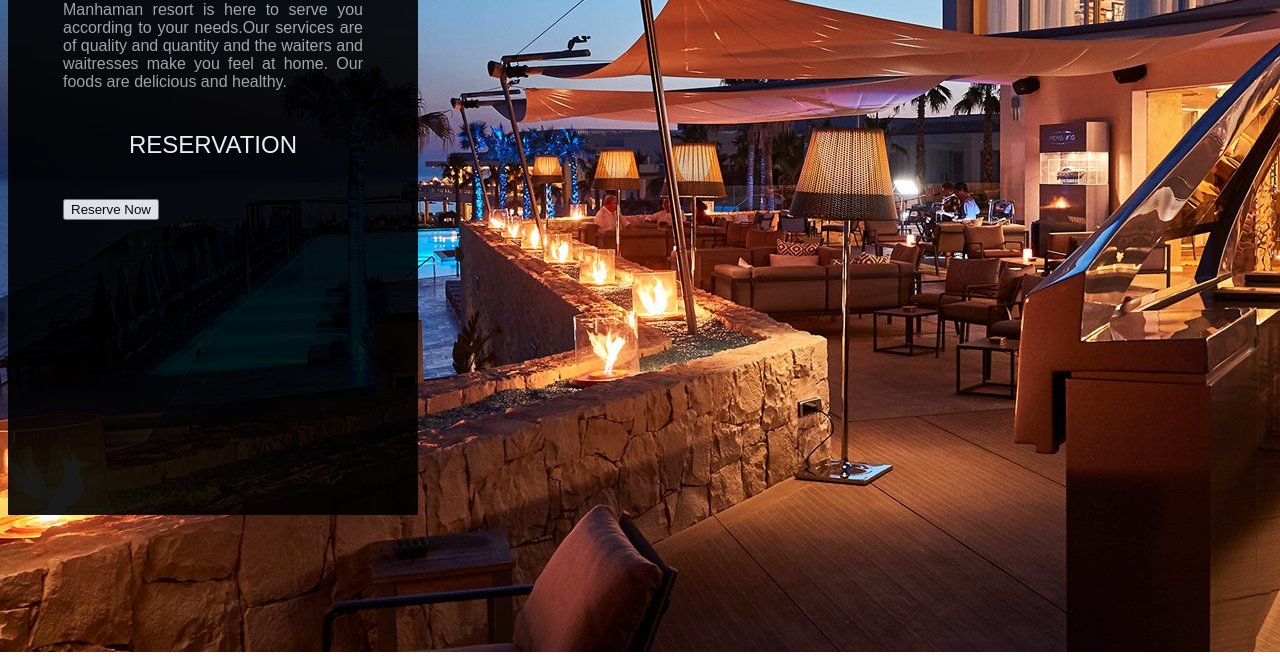
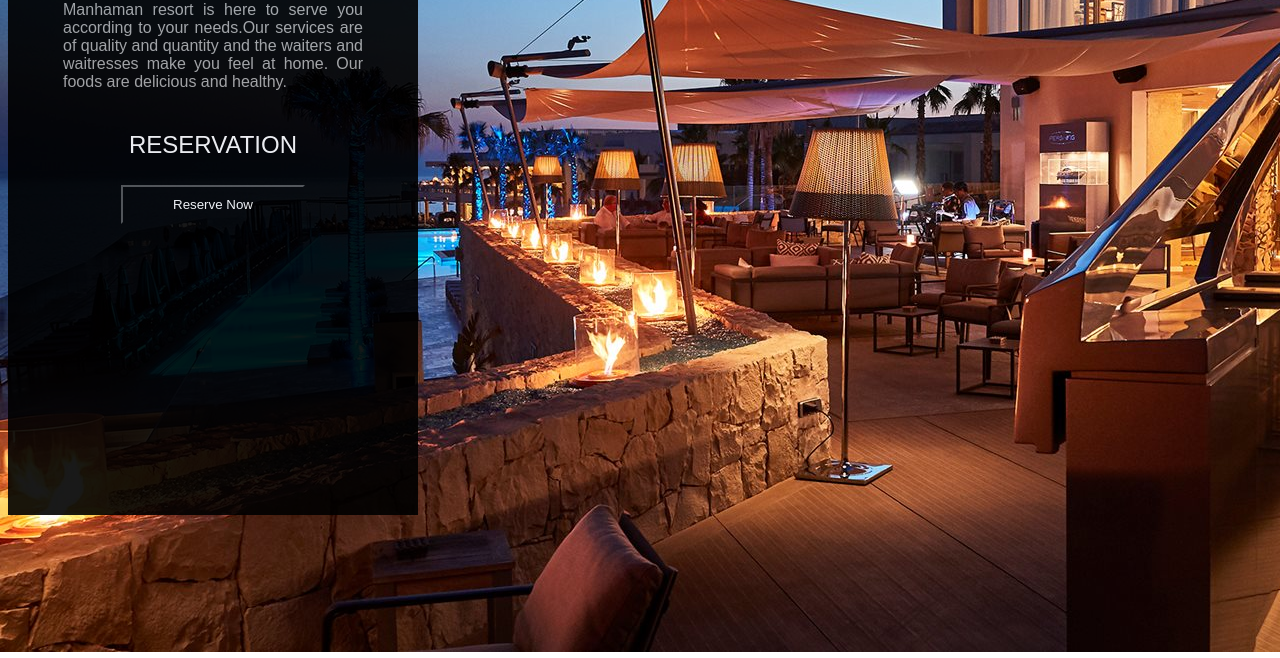
Before and after one commit to praise-laurine/resort, a plain HTML site: page index.html in a window 1280 px wide. Shown: the part 142-800 px from the top of the page. Drawn offline with Linux system fonts and the light colour scheme.

Commit message:
style reserve now  button

```diff
--- a/styles.css
+++ b/styles.css
@@ -57,3 +57,15 @@ h1{
   margin: 40px auto;
 
 }
+.text form , input[type="button" ]{
+  background-color: black;
+  padding: 10px;
+  color: white;
+  margin: -14px auto;
+  padding-left: 50px;
+  padding-right: 50px;
+  text-align: center;
+}
+ form , input[type="button" ]:hover{
+  background-color: green;
+}
```
